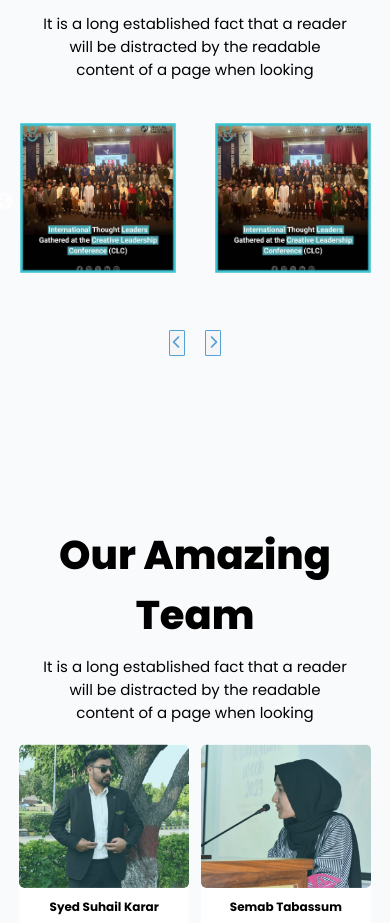
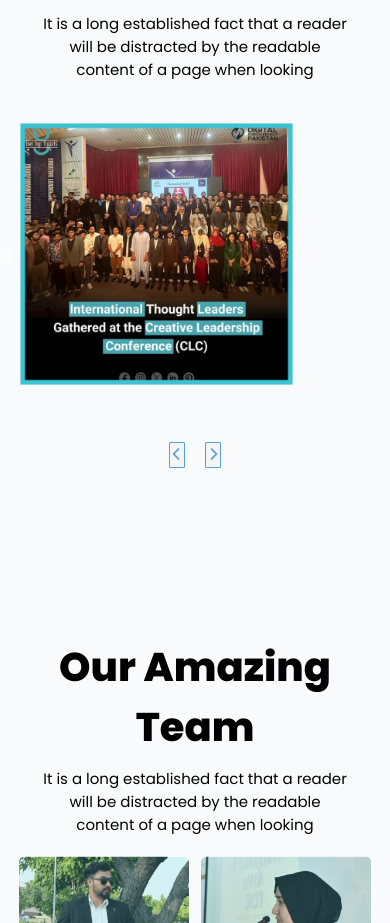
Before and after one commit to oye-hunter/den-landing-page, a React (Create React App) app: page / in a window 390 px wide. Shown: the part 6015-6938 px from the top of the page. Built offline with nearby package versions, Linux system fonts and the light colour scheme.

Commit message:
added ack-carousal landing page

```diff
--- a/src/LandingPage/AckSection/AckSection.css
+++ b/src/LandingPage/AckSection/AckSection.css
@@ -32,3 +32,13 @@
         width: 40vw;
     }
 }
+
+
+@media only screen and (max-width: 600px){
+    /* .lp-ack-section-carousal {
+        left: 5vw;
+    } */
+    .lp-ack-section-carousal .lp-ack-section-carousal-item img {
+        width: 70vw;
+    }
+}
--- a/src/LandingPage/AckSection/AckSection.jsx
+++ b/src/LandingPage/AckSection/AckSection.jsx
@@ -36,6 +36,13 @@ const AckSection = () => {
           slidesToShow: 2,
           slidesToScroll: 2,
           initialSlide: 2,
+        },
+      },
+      {
+        breakpoint: 600,
+        settings: {
+          slidesToShow: 1,
+          slidesToScroll: 1,
         },
       },
     ],
```
